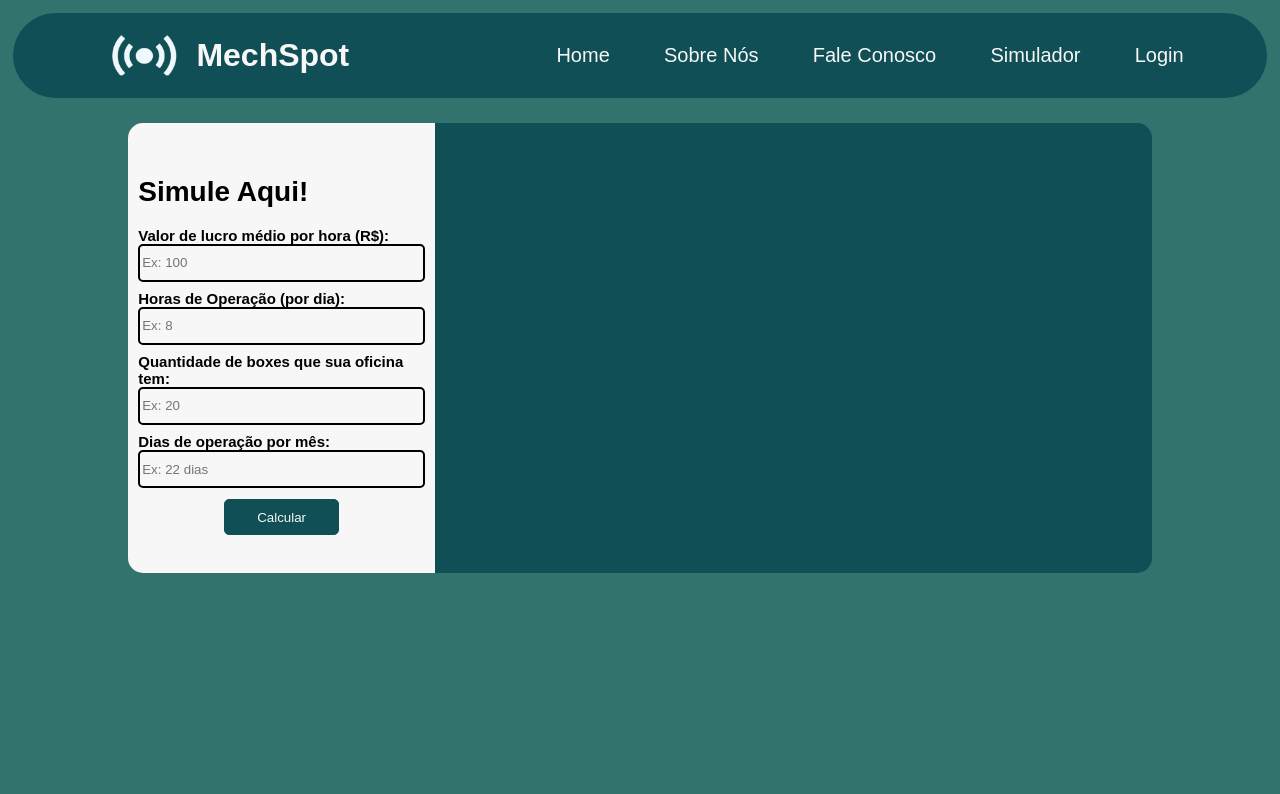
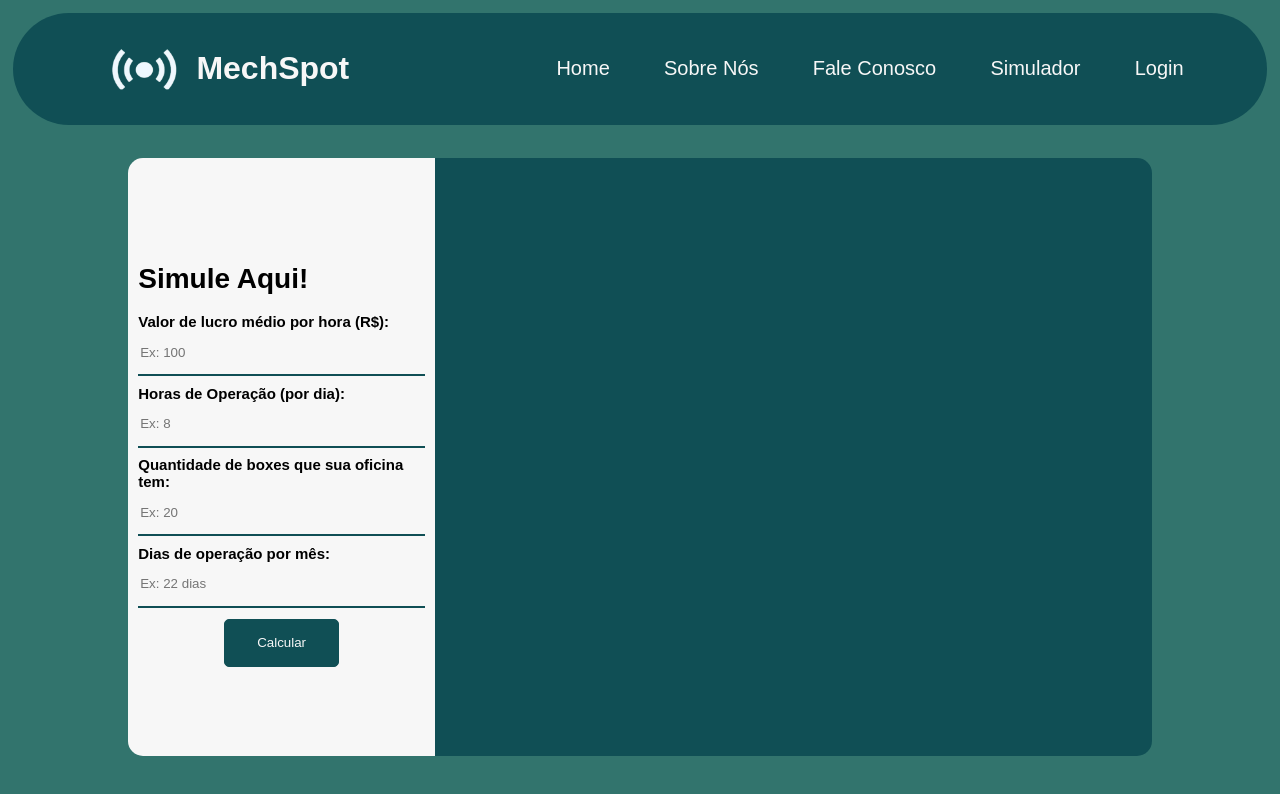
Before and after one commit to MechSpot/projeto-pi-sprint-2, a plain HTML site: page public/simulador.html in a window 1280 px wide. Drawn offline with Linux system fonts and the light colour scheme.

Commit message:
aperfeiçoamento site institucional

```diff
--- a/public/css/header.css
+++ b/public/css/header.css
@@ -7,7 +7,7 @@ body {
 .header {
   background-color: #104f55;
   width: 98%;
-  height: 85px;
+  height: 14vh;
   border-radius: 80px;
   margin-left: 1%;
   margin-right: 1%;
--- a/public/css/simulador.css
+++ b/public/css/simulador.css
@@ -1,6 +1,6 @@
 .simulador {
   width: 100%;
-  height: 500px;
+  height: 83vh;
   display: flex;
   justify-content: center;
   align-items: center;
@@ -36,9 +36,9 @@
 }
 .card-simulador input {
   height: 7%;
-  border-radius: 5px;
   margin-bottom: 3%;
-  border: 2px solid black;
+  border: 0;
+  border-bottom: 2px solid #104f55;
   background-color: #f7f7f7;
 }
 
--- a/public/simulador.html
+++ b/public/simulador.html
@@ -101,4 +101,3 @@
 </body>
 
 </html>
-<script src="js/simulador.js"></script>
```
